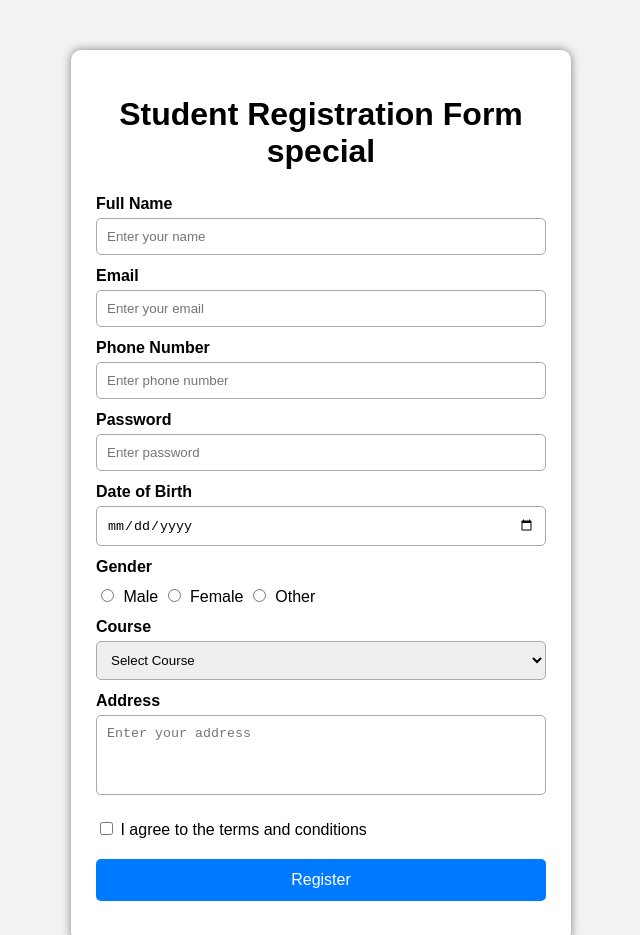
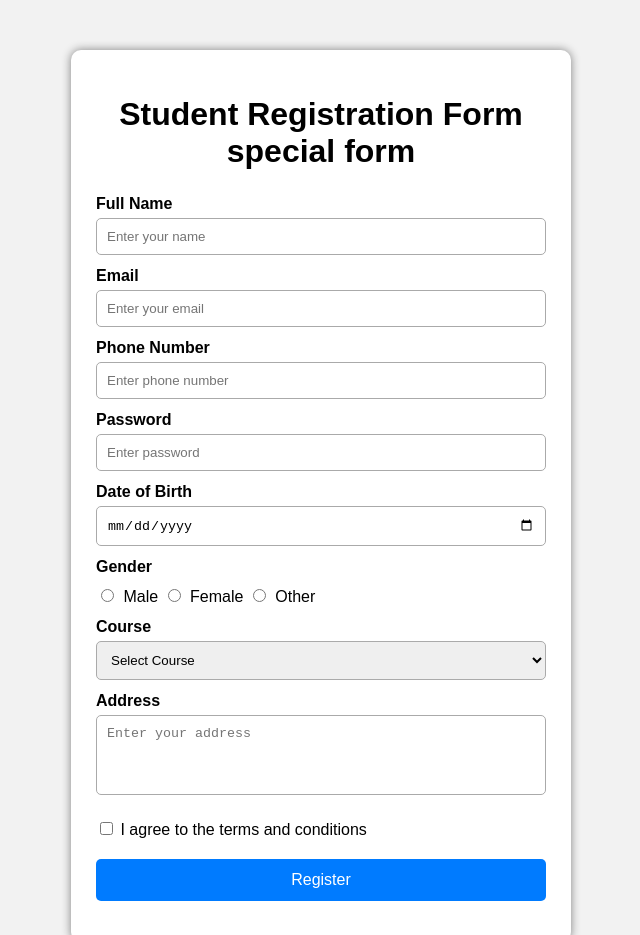
Before and after one commit to ramcharan-1449/registration-form, a plain HTML site: page index.html in a window 1280 px wide. Shown: the top 935 px of the page, without its empty margins (319-959 px from the left). Drawn offline with Linux system fonts and the light colour scheme.

Commit message:
register update

```diff
--- a/index.html
+++ b/index.html
@@ -10,7 +10,7 @@
 <body>
 
     <div class="container">
-        <h1>Student Registration Form special</h1>
+        <h1>Student Registration Form special form </h1>
 
         <form id="registrationForm">
 
```
